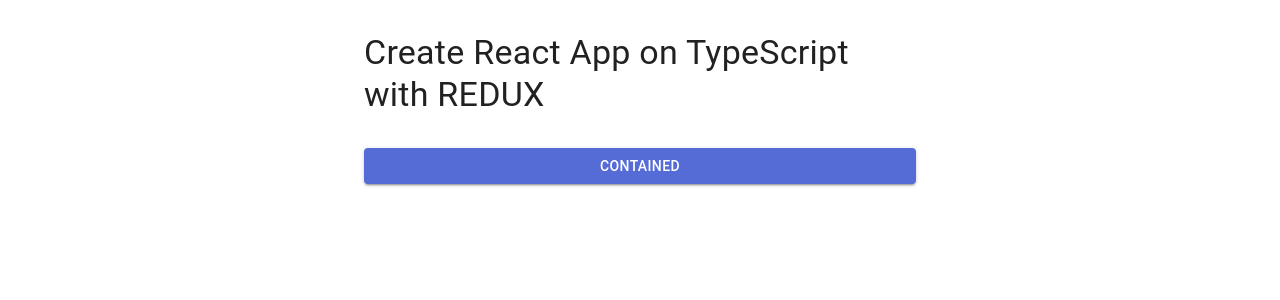
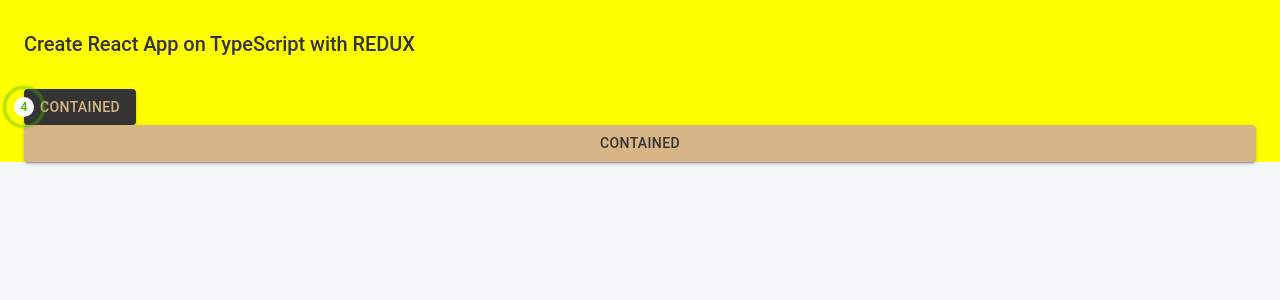
Before and after one commit to alimkulov7/burak-react, a React (Create React App) app: page / in a window 1280 px wide. Shown: the top 300 px of the page. Built offline with nearby package versions, Linux system fonts and the light colour scheme.

Commit message:
feat: MUI costumized integration

```diff
--- a/src/app/App.tsx
+++ b/src/app/App.tsx
@@ -3,17 +3,22 @@
 // @ts-ignore CSS imports are handled by the bundler.
 import "../css/app.css";
 import { Box, Button, Container, Stack, Typography } from "@mui/material";
+import { RippleBadge } from "./material/MaterialTheme/styled";
 
 function App() {
   return (
-    <Container maxWidth="sm">
-      <Stack flexDirection={"column"}>
+    <Container sx={{background: "yellow"}} >
+      <Stack direction="column">
         <Box sx={{ my: 4 }}>
           <Typography variant="h4" component="h4">
             Create React App on TypeScript with REDUX
           </Typography>
         </Box>
-        <Button variant="contained">Contained</Button>
+        <Box>
+          <RippleBadge badgeContent={4}></RippleBadge>
+          <Button variant="contained">Contained</Button>
+        </Box>
+        <Button variant="contained" color={"secondary"}>Contained</Button>
       </Stack>
     </Container>
   );
--- /dev/null
+++ b/src/app/material/MaterialTheme/index.ts
@@ -0,0 +1,66 @@
+import { createTheme } from '@mui/material/styles';
+import { common } from '@mui/material/colors';
+import shadow from './shadow';
+import typography from './typography';
+import { maxWidth } from '@mui/system';
+
+/**
+ * LIGHT THEME (DEFAULT)
+ */
+const light = {
+	palette: {
+		type: 'light',
+		background: {
+			default: '#f8f8ff',
+			paper: common.white,
+		},
+		primary: {
+			contrastText: '#d7b586',
+			main: '#343434',
+		},
+		secondary: {
+			contrastText: '#343434',
+			main: '#d7b586',
+		},
+		text: {
+			primary: '#343434',
+			secondary: '#d7b586',
+			dark: common.black,
+		},
+	},
+	components: {
+		MuiContainer: {
+			styleOverrides: {
+				root: {
+					height: '100%',
+				},
+			},
+		},
+		MuiCssBaseline: {
+			styleOverrides: {
+				html: { height: '100%' },
+				body: { background: '#f4f6f8', height: '100%', minHeight: '100%' },
+			},
+		},
+	},
+	shadow,
+	typography,
+};
+
+// A custom theme for this app
+let theme = createTheme(light);
+theme = createTheme(theme, {
+	components: {
+		MuiContainer: {
+			styleOverrides: {
+				maxWidthLg: {
+					[theme.breakpoints.up('lg')]: {
+						maxWidth: '1300px',
+					},
+				},
+			},
+		},
+	},
+});
+
+export default theme;
--- /dev/null
+++ b/src/app/material/MaterialTheme/shadow.ts
@@ -0,0 +1,27 @@
+export default [
+	'none',
+	'0 0 0 1px rgba(63,63,68,0.05), 0 1px 2px 0 rgba(63,63,68,0.15)',
+	'0 0 1px 0 rgba(0,0,0,0.31), 0 2px 2px -2px rgba(0,0,0,0.25)',
+	'0 0 1px 0 rgba(0,0,0,0.31), 0 3px 4px -2px rgba(0,0,0,0.25)',
+	'0 0 1px 0 rgba(0,0,0,0.31), 0 3px 4px -2px rgba(0,0,0,0.25)',
+	'0 0 1px 0 rgba(0,0,0,0.31), 0 4px 6px -2px rgba(0,0,0,0.25)',
+	'0 0 1px 0 rgba(0,0,0,0.31), 0 4px 6px -2px rgba(0,0,0,0.25)',
+	'0 0 1px 0 rgba(0,0,0,0.31), 0 4px 8px -2px rgba(0,0,0,0.25)',
+	'0 0 1px 0 rgba(0,0,0,0.31), 0 5px 8px -2px rgba(0,0,0,0.25)',
+	'0 0 1px 0 rgba(0,0,0,0.31), 0 6px 12px -4px rgba(0,0,0,0.25)',
+	'0 0 1px 0 rgba(0,0,0,0.31), 0 7px 12px -4px rgba(0,0,0,0.25)',
+	'0 0 1px 0 rgba(0,0,0,0.31), 0 6px 16px -4px rgba(0,0,0,0.25)',
+	'0 0 1px 0 rgba(0,0,0,0.31), 0 7px 16px -4px rgba(0,0,0,0.25)',
+	'0 0 1px 0 rgba(0,0,0,0.31), 0 8px 18px -8px rgba(0,0,0,0.25)',
+	'0 0 1px 0 rgba(0,0,0,0.31), 0 9px 18px -8px rgba(0,0,0,0.25)',
+	'0 0 1px 0 rgba(0,0,0,0.31), 0 10px 20px -8px rgba(0,0,0,0.25)',
+	'0 0 1px 0 rgba(0,0,0,0.31), 0 11px 20px -8px rgba(0,0,0,0.25)',
+	'0 0 1px 0 rgba(0,0,0,0.31), 0 12px 22px -8px rgba(0,0,0,0.25)',
+	'0 0 1px 0 rgba(0,0,0,0.31), 0 13px 22px -8px rgba(0,0,0,0.25)',
+	'0 0 1px 0 rgba(0,0,0,0.31), 0 14px 24px -8px rgba(0,0,0,0.25)',
+	'0 0 1px 0 rgba(0,0,0,0.31), 0 16px 28px -8px rgba(0,0,0,0.25)',
+	'0 0 1px 0 rgba(0,0,0,0.31), 0 18px 30px -8px rgba(0,0,0,0.25)',
+	'0 0 1px 0 rgba(0,0,0,0.31), 0 20px 32px -8px rgba(0,0,0,0.25)',
+	'0 0 1px 0 rgba(0,0,0,0.31), 0 22px 34px -8px rgba(0,0,0,0.25)',
+	'0 0 1px 0 rgba(0,0,0,0.31), 0 24px 36px -8px rgba(0,0,0,0.25)',
+];
--- /dev/null
+++ b/src/app/material/MaterialTheme/styled.ts
@@ -0,0 +1,30 @@
+import { styled } from "@mui/material/styles";
+import Badge from "@mui/material/Badge";
+
+export const RippleBadge = styled(Badge)(({ theme }) => ({
+  "& .MuiBadge-badge": {
+    color: "#44b700",
+    background: "white",
+    "&::after": {
+      position: "absolute",
+      top: "-2px",
+      left: "-2px",
+      width: "120%",
+      height: "120%",
+      borderRadius: "50%",
+      animation: "ripple 1.2s infinite ease-in-out",
+      border: "2px solid currentColor",
+      content: '""',
+    },
+  },
+  "@keyframes ripple": {
+    "0%": {
+      transform: "scale(.8)",
+      opacity: 1,
+    },
+    "100%": {
+      transform: "scale(2.4)",
+      opacity: 0,
+    },
+  },
+}));
--- /dev/null
+++ b/src/app/material/MaterialTheme/typography.ts
@@ -0,0 +1,35 @@
+export default {
+	h1: {
+		fontWeight: 500,
+		fontSize: 35,
+		letterSpacing: '-0.24px',
+	},
+	h2: {
+		fontWeight: 500,
+		fontSize: 29,
+		letterSpacing: '-0.24px',
+	},
+	h3: {
+		fontWeight: 500,
+		fontSize: 24,
+		letterSpacing: '-0.06px',
+	},
+	h4: {
+		fontWeight: 500,
+		fontSize: 20,
+		letterSpacing: '-0.06px',
+	},
+	h5: {
+		fontWeight: 500,
+		fontSize: 16,
+		letterSpacing: '-0.05px',
+	},
+	h6: {
+		fontWeight: 500,
+		fontSize: 14,
+		letterSpacing: '-0.05px',
+	},
+	overline: {
+		fontWeight: 500,
+	},
+};
--- a/src/index.tsx
+++ b/src/index.tsx
@@ -6,10 +6,11 @@
 import CssBaseline from '@mui/material/CssBaseline';
 import { ThemeProvider } from '@mui/material/styles';
 import reportWebVitals from "./reportWebVitals";
-import theme from "./theme";
+
 
 // @ts-ignore CSS is loaded by the bundler and has no TypeScript module declaration.
 import "./css/index.css";
+import theme from "./app/material/MaterialTheme";
 
 ReactDOM.render(
   <React.StrictMode>
--- a/src/theme.ts
+++ /dev/null
@@ -1,19 +0,0 @@
-import { createTheme } from "@mui/material/styles";
-import { red } from "@mui/material/colors";
-
-// A custom theme for this app
-const theme = createTheme({
-  palette: {
-    primary: {
-      main: "#556cd6",
-    },
-    secondary: {
-      main: "#19857b",
-    },
-    error: {
-      main: red.A400,
-    },
-  },
-});
-
-export default theme;
```
